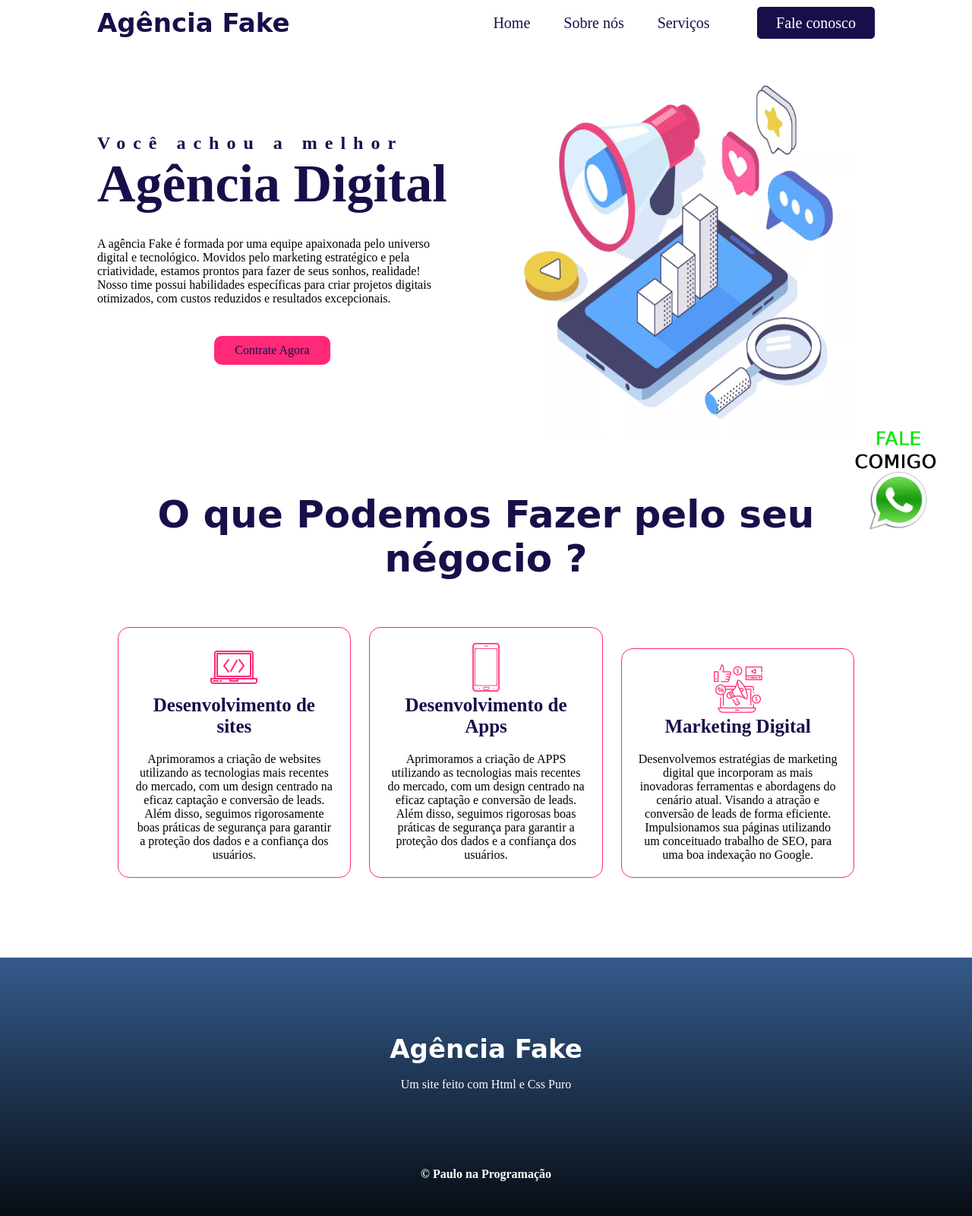
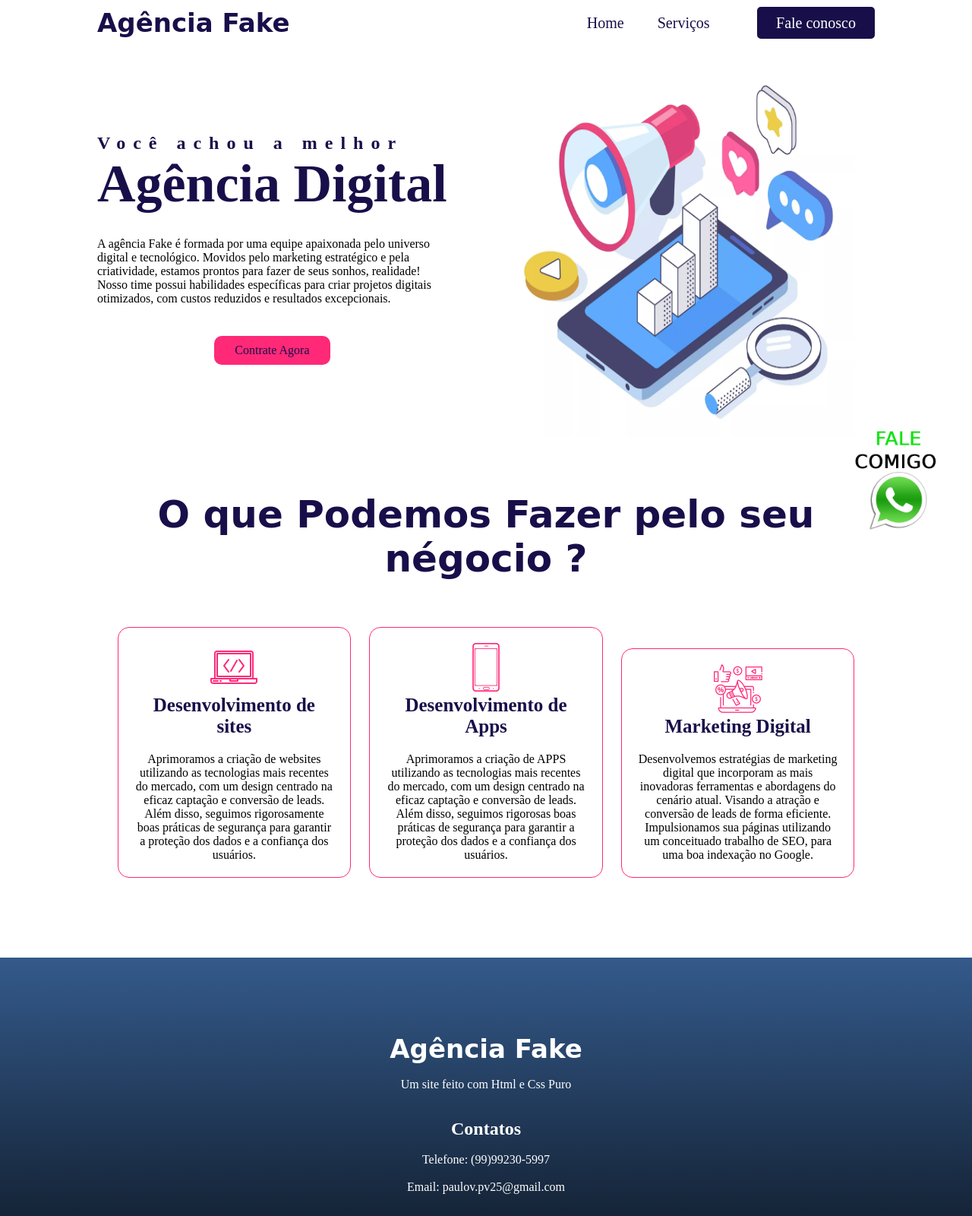
Before and after one commit to pauloovitorr/Agencia, a plain HTML site: page index.html in a window 1280 px wide. Shown: the top 1600 px of the page at 76% size. Drawn offline with Linux system fonts and the light colour scheme; a web font is replaced by a local one.

Commit message:
Ajuste no menu e scroll do site

```diff
--- a/agencia.css
+++ b/agencia.css
@@ -6,6 +6,10 @@
     padding: 0;
     box-sizing: border-box;
 
+}
+
+html {
+  scroll-behavior: smooth;
 }
 
 
--- a/index.html
+++ b/index.html
@@ -20,9 +20,8 @@
         <div class="menu">
 
             <a href="#">Home</a>
-            <a href="#">Sobre nós</a>
-            <a href="#">Serviços</a>
-            <a href="#" id="fale">Fale conosco</a>
+            <a href="#serv">Serviços</a>
+            <a href="#footr" id="fale">Fale conosco</a>
 
         </div>
     </nav>
@@ -52,9 +51,9 @@
 
     </header>
 
-    <section>
+    <section id="serv">
 
-        <h2>O que Podemos Fazer pelo seu négocio ? </h2>
+        <h2 >O que Podemos Fazer pelo seu négocio ? </h2>
 
         <div class="servicos">
 
@@ -140,13 +139,20 @@
 
     </section>
 
-    <footer>
+    <footer id="footr">
 
         <h1> Agência Fake</h1> <br>
         <p> Um site feito com Html e Css Puro</p>
 
+         <br/> <br/>
+
+        <h2>Contatos</h2> <br/>
+        <p>Telefone: (99)99230-5997</p> <br/>
+        <p>Email: paulov.pv25@gmail.com</p>
+
+        <br/> <br/>
+
         <h4>© Paulo na Programação </h4>
-
 
     </footer>
 
@@ -157,6 +163,7 @@
 
     </div>
 
+
 </body>
 
 </html>
```
